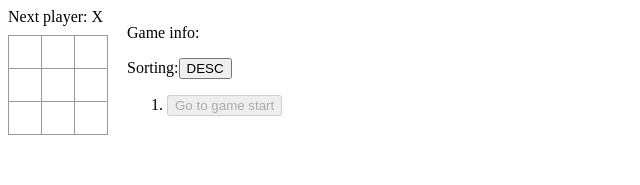
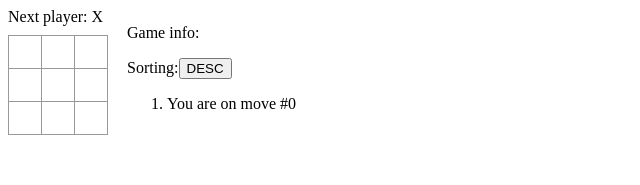
Before and after one commit to cmd-E/tic-tac-toe-react, a React (Vite) app: page / in a window 1280 px wide. Shown: the top 185 px of the page, without its empty margins (0-640 px from the left). Built offline with nearby package versions, Linux system fonts and the light colour scheme.

Commit message:
Show text for current move instead of btn

```diff
--- a/src/Game.jsx
+++ b/src/Game.jsx
@@ -20,19 +20,25 @@ export default function Game() {
 	}
 
 	function sortMoves() {
-		setIsAscSorting(value => !value);
+		setIsAscSorting(isAsc => !isAsc);
 	}
 
 	const displayedMoves = useMemo(() => {
 		const moves = history.slice(0, currentMove + 1).map((_, move) => {
 			const description = move > 0 ? `Go to move #${move}` : 'Go to game start';
-			return (
-				<li key={move}>
-					<button onClick={() => jumpTo(move)} disabled={move === currentMove}>
-						{description}
-					</button>
+			if (move === currentMove) {
+				return <li key={move}>
+					<p>You are on move #{move}</p>
 				</li>
-			);
+			} else {
+				return (
+					<li key={move}>
+						<button onClick={() => jumpTo(move)}>
+							{description}
+						</button>
+					</li>
+				);
+			}
 		});
 		return isAscSorting ? moves : moves.slice().reverse();
 	}, [history, currentMove, isAscSorting]);
```
